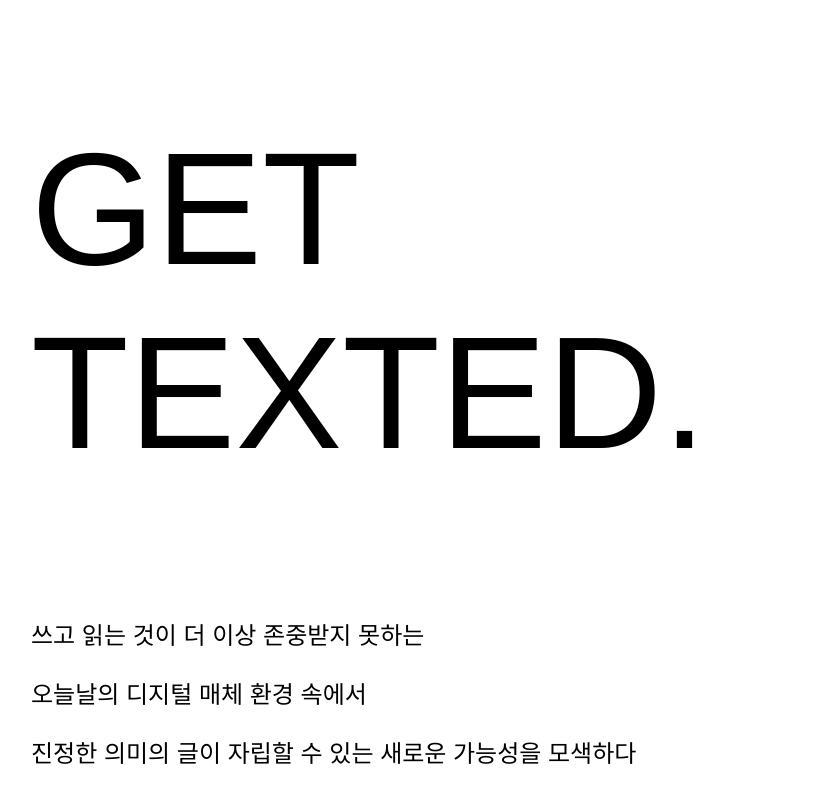
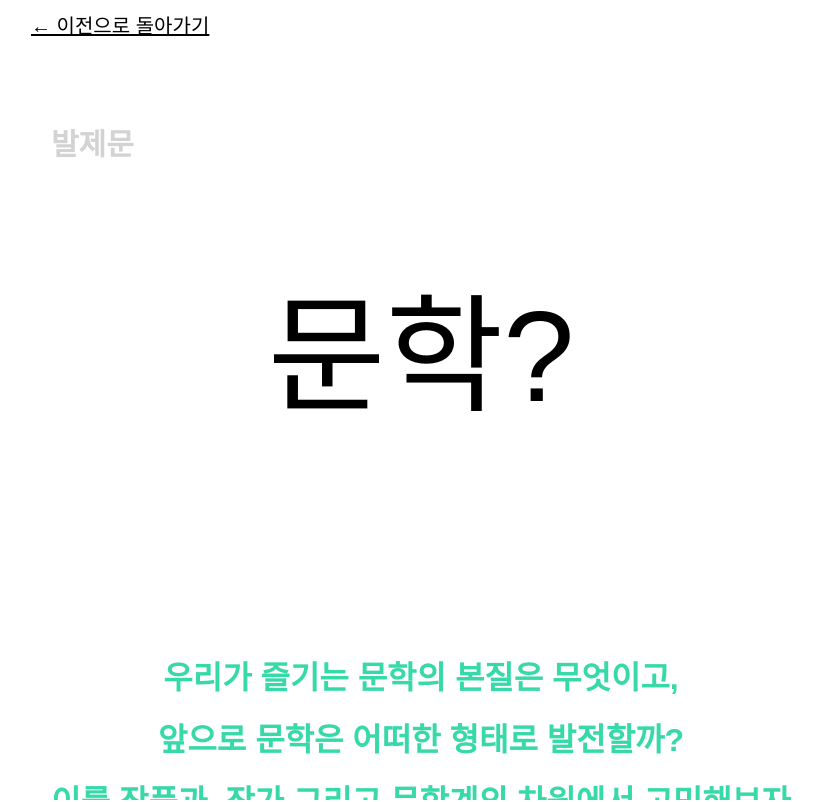
Before and after one commit to designDefined/wb-react, a React (Create React App) app: page /study_literature in a window 1280 px wide. Before the commit this address led to /act_text. Shown: the top 802 px of the page, without its empty margins (219-1042 px from the left). Built offline with nearby package versions, Linux system fonts and the light colour scheme; a web font is replaced by a local one.

Commit message:
Debug react-router and gh-pages

```diff
--- a/src/App.js
+++ b/src/App.js
@@ -11,13 +11,13 @@ const App = () => {
     <BrowserRouter basename={process.env.PUBLIC_URL}>
       <Switch>
         {/* <Route path="/home" component={Home} exact></Route> */}
-        <Route path="/act_text" component={ActText} exact></Route>
+        <Route path="/" component={ActText} exact></Route>
         <Route
-          path="/act_text/study_literature"
+          path="/study_literature"
           component={StudyLiterature}
           exact
         ></Route>
-        <Redirect to="/act_text"></Redirect>
+        <Redirect to="/"></Redirect>
       </Switch>
     </BrowserRouter>
   );
--- a/src/components/page/ActText/ContentList/ContentList.js
+++ b/src/components/page/ActText/ContentList/ContentList.js
@@ -29,7 +29,7 @@ const ContentList = ({ history }) => {
           </p>
           <div
             className="Content--Inside__Link"
-            onClick={() => history.push("act_text/study_literature")}
+            onClick={() => history.push("/study_literature")}
           >
             문학 편 보러가기
           </div>
--- a/src/components/page/StudyLiterature/StudyHeader/StudyHeader.js
+++ b/src/components/page/StudyLiterature/StudyHeader/StudyHeader.js
@@ -6,7 +6,7 @@ const StudyHeader = () => {
   return (
     <div className="StudyHeader">
       <div className="StudyHeader__Navigator">
-        <div className="PrevButton" onClick={() => history.push("/act_text")}>
+        <div className="PrevButton" onClick={() => history.push("/")}>
           ← 이전으로 돌아가기
         </div>
         <div className="SectionName">발제문</div>
```
